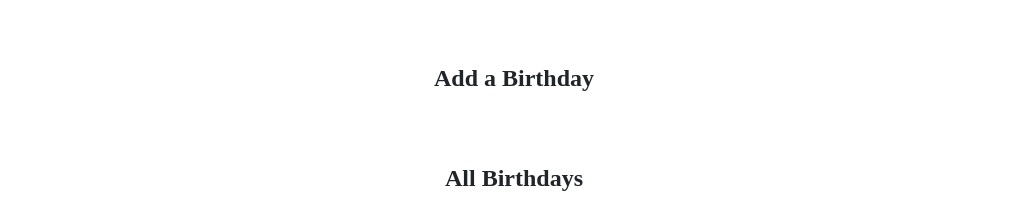
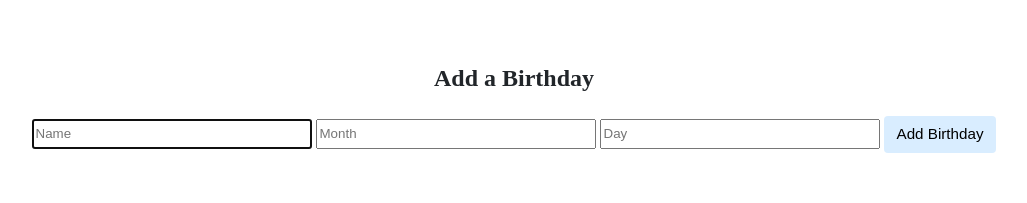
Before and after one commit to fruitiecutiepie/code50-104437268, a Flask app: page / in a window 1280 px wide. Shown: the part 200-403 px from the top of the page, without its empty margins (126-1153 px from the left). Run offline with Flask 2, Linux system fonts and the light colour scheme; some libraries are stand-ins or nearby versions.

Commit message:
Thu, Aug 18, 2022, 10:05 AM +00:00

```diff
--- a/lab9/birthdays/app.py
+++ b/lab9/birthdays/app.py
@@ -27,6 +27,10 @@ def index():
     if request.method == "POST":
 
         # TODO: Add the user's entry into the database
+        name = request.form.get("name")
+        month = request.form.get("month")
+        day = request.form.get("day")
+        db.execute("INSERT INTO birthdays (name, month, day) VALUES (?, ?, ?)", name, month, date)
 
         return redirect("/")
 
--- a/lab9/birthdays/templates/index.html
+++ b/lab9/birthdays/templates/index.html
@@ -15,6 +15,12 @@
 
                 <h2>Add a Birthday</h2>
                 <!-- TODO: Create a form for users to submit a name, a month, and a day -->
+                <form action="/" method="POST">
+                    <input autocomplete="off" autofocus name="name" placeholder="Name" type="text">
+                    <input autocomplete="off" autofocus name="month" placeholder="Month" type="text">
+                    <input autocomplete="off" autofocus name="day" placeholder="Day" type="text">
+                    <input type="submit" value="Add Birthday">
+                </form>
             </div>
 
             <div class="section">
```
